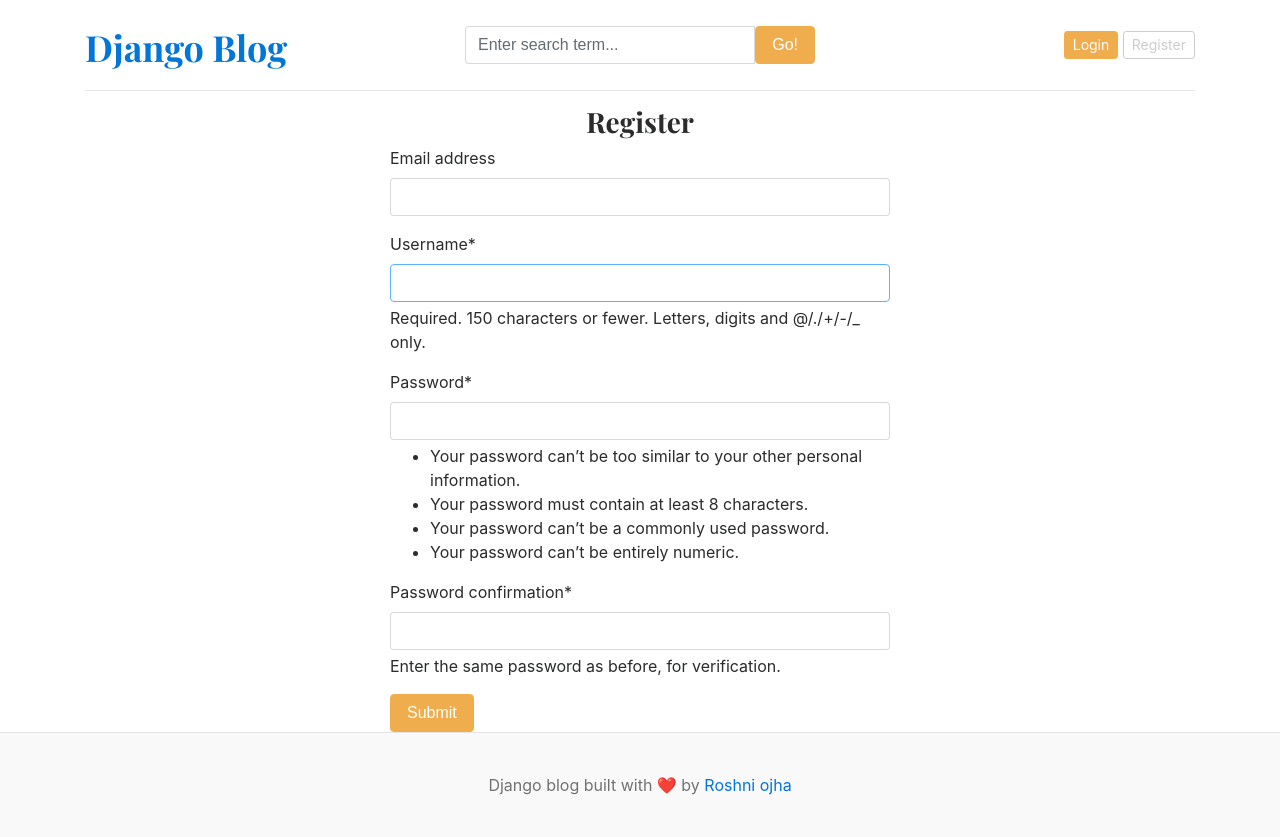
After one commit to OjhaRoshni/django-blog, a Django app: page /register/ in a window 1280 px wide. The commit adds this page. Run offline with Django 5.2, Linux system fonts and the light colour scheme; data that the repository does not hold is empty; some libraries are stand-ins or nearby versions.

Commit message:
register and login functionality

```diff
--- /dev/null
+++ b/blog_main/forms.py
@@ -0,0 +1,8 @@
+from django.contrib.auth.models import User
+from django.contrib.auth.forms import UserCreationForm
+
+
+class RegistrationForm(UserCreationForm):
+    class Meta:
+        model = User
+        fields=('email','username','password1','password2')
--- a/blog_main/settings.py
+++ b/blog_main/settings.py
@@ -39,6 +39,8 @@ INSTALLED_APPS = [
     'django.contrib.staticfiles',
     'blogs',
     'assignments',
+    'crispy_forms',
+    'crispy_bootstrap4',
 ]
 
 MIDDLEWARE = [
@@ -136,3 +138,6 @@ MAILERS = {
 
 MEDIA_URL = '/media/'
 MEDIA_ROOT = BASE_DIR/'media'
+
+
+CRISPY_TEMPLATE_PACK='bootstrap4'
--- a/blog_main/urls.py
+++ b/blog_main/urls.py
@@ -26,8 +26,11 @@ urlpatterns = [
     path('admin/', admin.site.urls),
     path('',views.home,name='home'),
     path('category/', include('blogs.urls')),
-    path('<slug:slug>/', BlogsView.blogs, name='blogs'),
+    path('blogs/<slug:slug>/', BlogsView.blogs, name='blogs'),
     # search endpoint
-    path('blogs/search/', BlogsView.search, name='search')
+    path('blogs/search/', BlogsView.search, name='search'),
+    path('register/', views.register, name='register'),
+    path('login/', views.login, name='login'),
+    path('logout/',views.logout,name='logout')
 
 ]+ static(settings.MEDIA_URL, document_root=settings.MEDIA_ROOT)
--- a/blog_main/views.py
+++ b/blog_main/views.py
@@ -1,7 +1,10 @@
-from django.shortcuts import render
+from django.shortcuts import render,redirect
 from blogs.models import Category
 from blogs.models import Blog
 from assignments.models import About
+from .forms import RegistrationForm
+from django.contrib.auth.forms import AuthenticationForm
+from django.contrib import auth
 
 def home(request):
 
@@ -20,3 +23,41 @@ def home(request):
         'about':about,
     }
     return render(request,'home.html', context)
+
+def register(request):
+    if request.method == 'POST':
+        form=RegistrationForm(request.POST)
+        if form.is_valid():
+            form.save()
+            return redirect('register')
+        else:
+            print(form.errors)
+    else:
+        form = RegistrationForm()
+    form = RegistrationForm()
+    context={
+        'form':form,
+    }
+    return render(request, 'register.html', context)
+
+def login(request):
+    if request.method=='POST':
+        form= AuthenticationForm(request,request.POST)
+        if form.is_valid():
+            username=form.cleaned_data['username']
+            password=form.cleaned_data['password']
+
+            user=auth.authenticate(username=username ,password=password)
+            if user is not None:
+                auth.login(request,user)
+            return redirect('home')
+    form= AuthenticationForm()
+    context={
+        'form':form,
+    }
+    return render(request, 'login.html',context)
+
+
+def logout(request):
+    auth.logout(request)
+    return redirect('home')
--- a/templates/base.html
+++ b/templates/base.html
@@ -21,14 +21,20 @@
           <div class="col-4">
             <form action="{%url 'search' %}" method="GET">
               <div class="input-group">
-                        <input type="text" class="form-control"name="keyword" value={{keyword}} placeholder="Enter search term..." aria-label="Enter search term..." aria-describedby="button-search">
+                        <input type="text" class="form-control" placeholder="Enter search term..."  name="keyword" value="{{keyword}}"   aria-label="Enter search term..." aria-describedby="button-search">
                         <button class="btn btn-warning" id="button-search" type="submit">Go!</button>
               </div>
             </form>
           </div>
           <div class="col-4 d-flex justify-content-end align-items-center">
-            <a class="btn btn-sm btn-warning" href="#">Login</a> &nbsp;
-            <a class="btn btn-sm btn-outline-secondary" href="#">Register</a>
+            {% if not user.is_authenticated %}
+            <a class="btn btn-sm btn-warning" href="{%url 'login' %}">Login</a> &nbsp;
+            <a class="btn btn-sm btn-outline-secondary" href="{%url 'register' %}">Register</a>
+            {%else%}
+            <span>You are Logged in as {{user}}</span>
+            &emsp;
+            <span><a href="{%url 'logout' %}">Logout</a></span>
+            {%endif%}
           </div>
         </div>
       </header>
--- /dev/null
+++ b/templates/register.html
@@ -0,0 +1,12 @@
+{%extends 'base.html'%}
+
+{%block content%}
+{%load crispy_forms_tags%}
+
+<h3 class="text-center">Register</h3>
+<form action="{% url 'register' %}" method="POST" style="width:500px;margin:auto">
+    {%csrf_token%}
+    {{form | crispy}}
+    <button type="submit" class="btn btn-warning">Submit</button>
+</form>
+{%endblock%}
```
Also changed, not shown: templates/login.html (added, +11 -0 lines).
